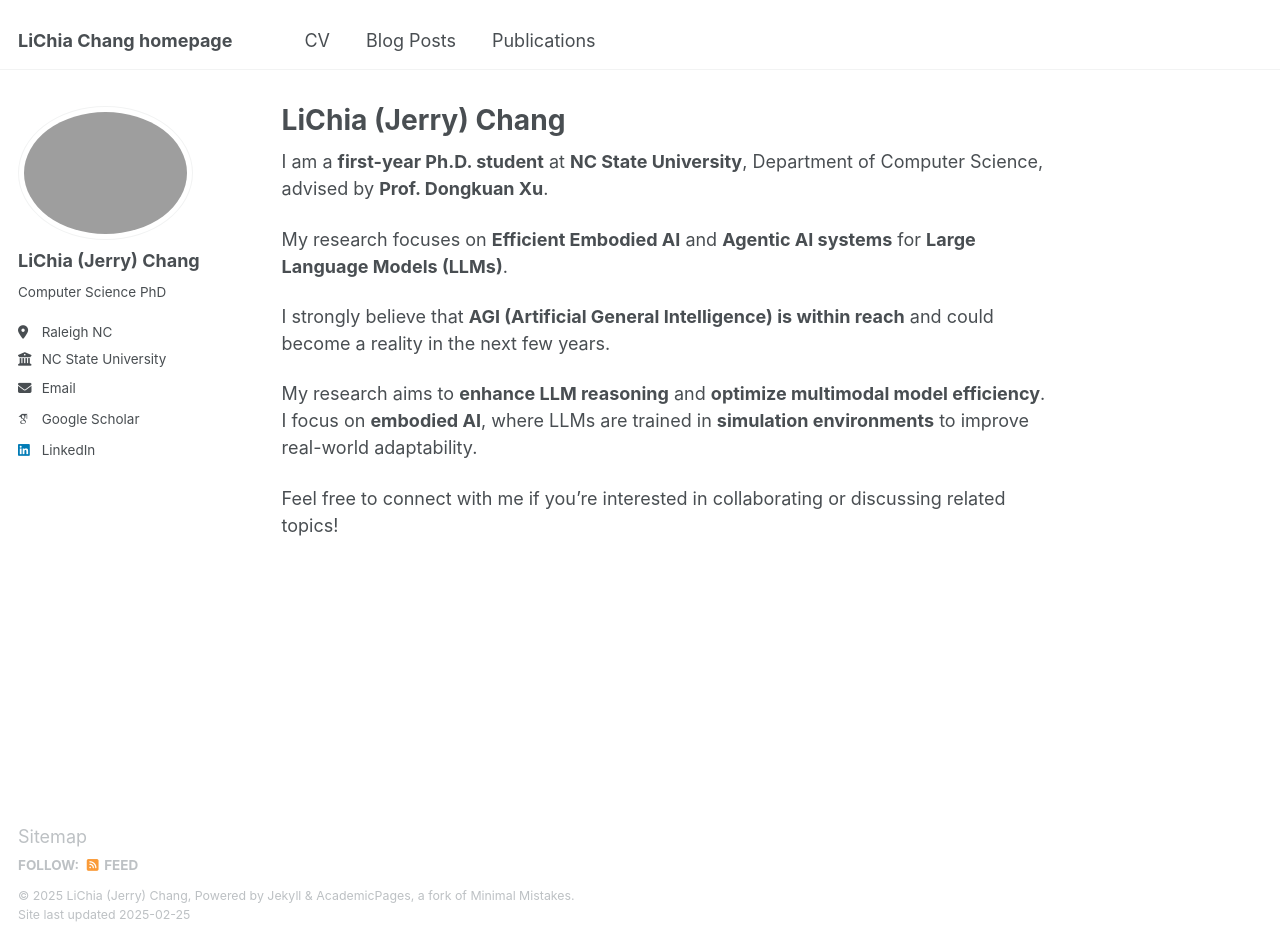
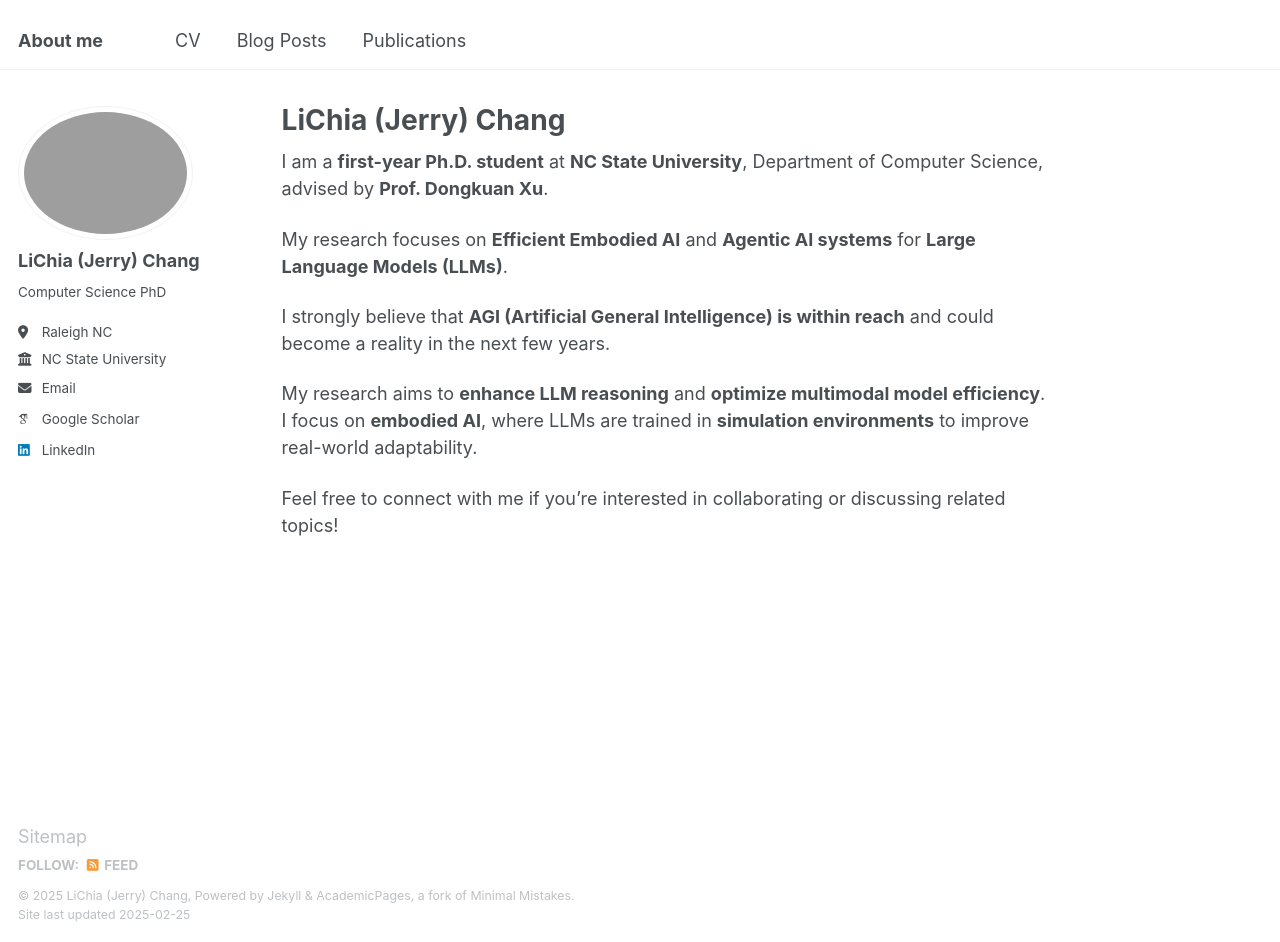
Before and after one commit to lichchang/lichchang.github.io, a Jekyll site: the page built from _pages/about.md, in a window 1280 px wide and 942 px high. Built offline with Jekyll 4.4.1, drawn with Linux system fonts in a browser that asks for light colours; some web fonts are replaced.

Commit message:
Update _config.yml

```diff
--- a/_config.yml
+++ b/_config.yml
@@ -9,7 +9,7 @@
 # Basic Site Settings
 locale                   : "en-US"
 site_theme               : "default"
-title                    : "LiChia Chang homepage"
+title                    : "About me"
 title_separator          : "-"
 name                     : &name "LiChia (Jerry) Chang"
 description              : &description "personal description"
```
